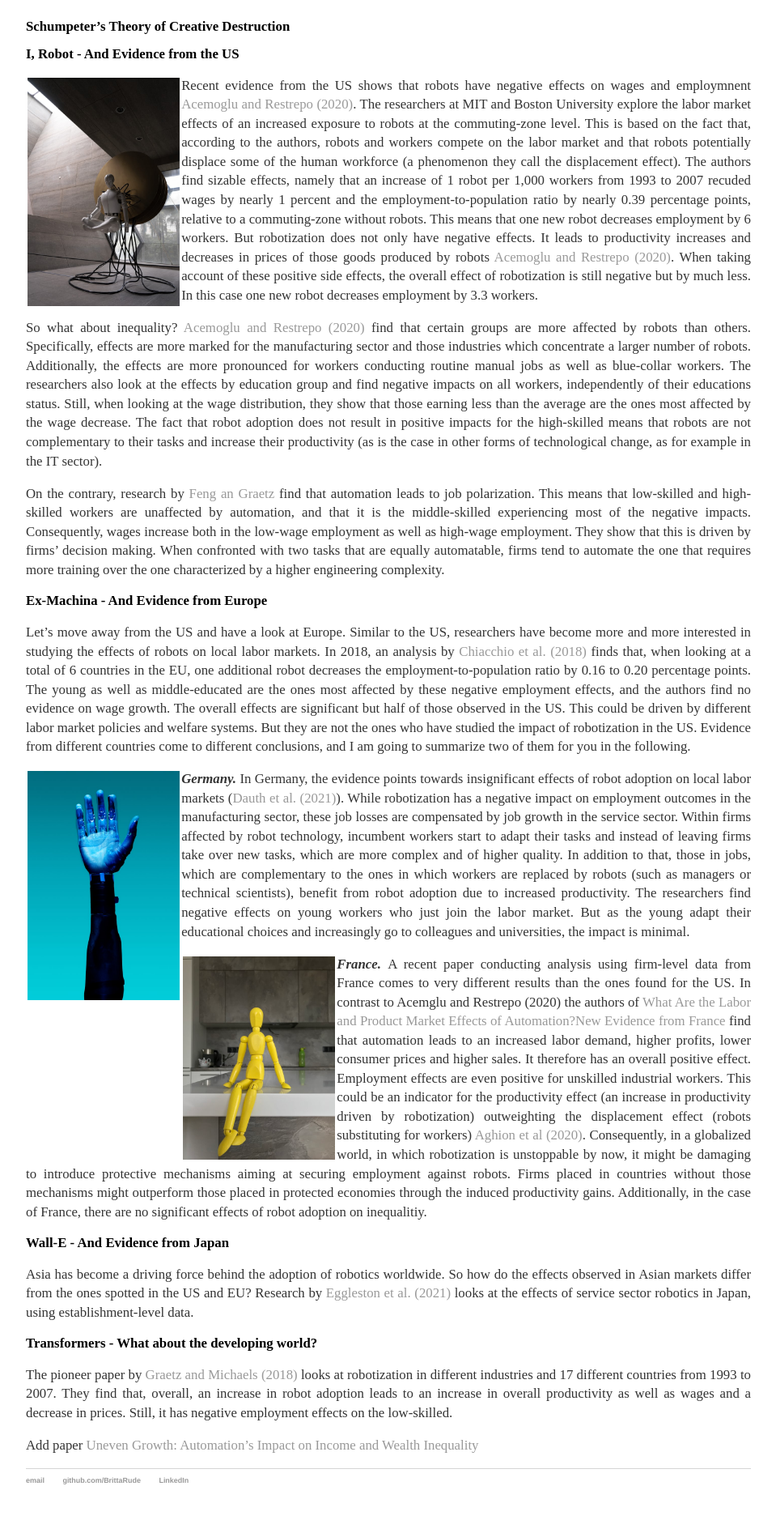
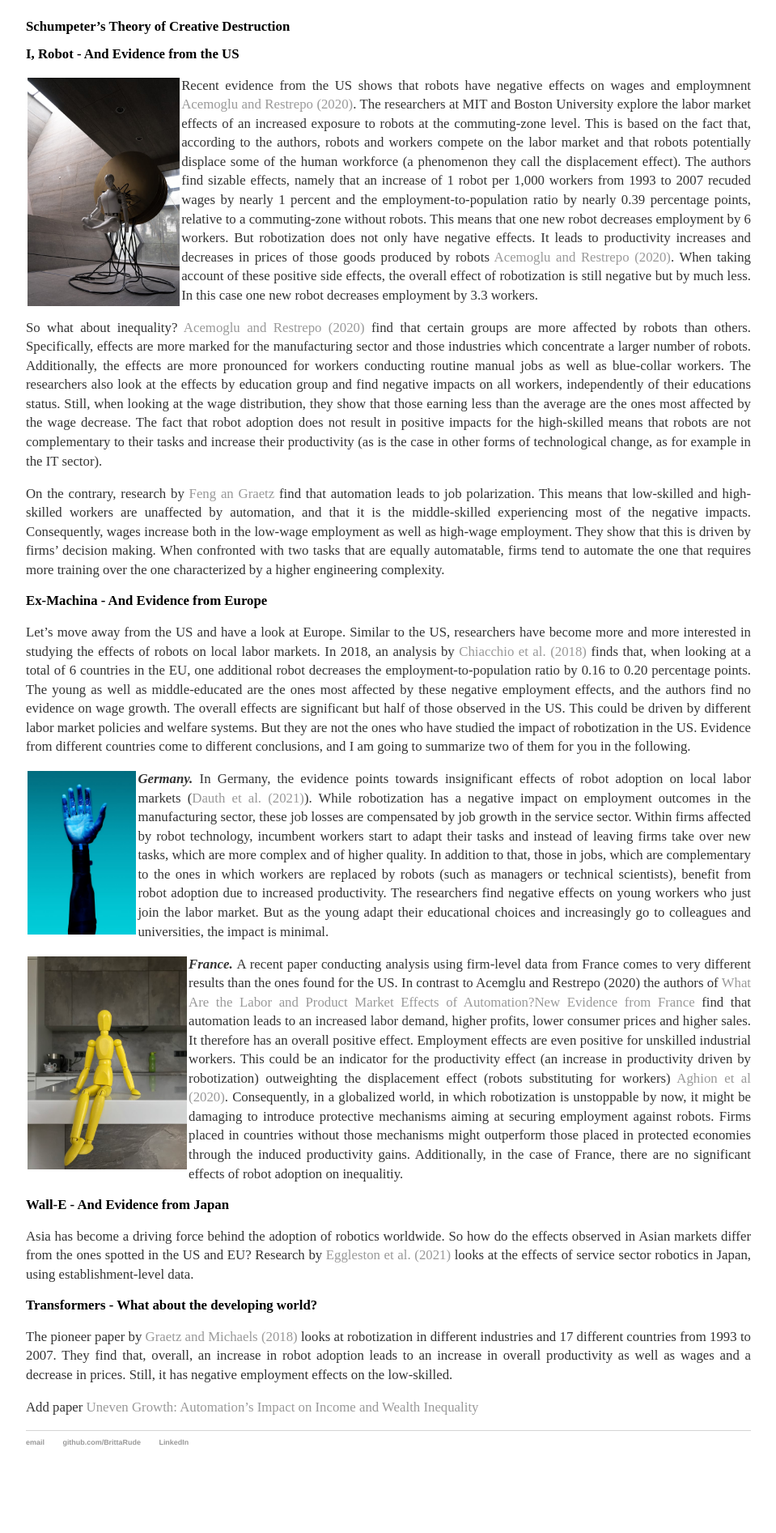
Before and after one commit to BrittaRude/BrittaRude.github.io, a Jekyll site: the page built from inputs_cakestory/_posts/2021-05-30-britta-rude-are-robots-grabbing-our-jobs.md, in a window 1280 px wide. Shown: the part 762-2655 px from the top of the page at 81% size, without its empty margins (160-1119 px from the left). Built offline with Jekyll 4.4.1, drawn with Linux system fonts in a browser that asks for light colours; after the commit the page ends 2608 px from its top, so only the background shows below that.

Commit message:
Update 2021-05-30-britta-rude-are-robots-grabbing-our-jobs.md

```diff
--- a/inputs_cakestory/_posts/2021-05-30-britta-rude-are-robots-grabbing-our-jobs.md
+++ b/inputs_cakestory/_posts/2021-05-30-britta-rude-are-robots-grabbing-our-jobs.md
@@ -30,11 +30,11 @@
 
 Let's move away from the US and have a look at Europe. Similar to the US, researchers have become more and more interested in studying the effects of robots on local labor markets. In 2018, an analysis by [Chiacchio et al. (2018)](https://www.bruegel.org/2018/04/the-impact-of-industrial-robots-on-eu-employment-and-wages-a-local-labour-market-approach/) finds that, when looking at a total of 6 countries in the EU, one additional robot decreases the employment-to-population ratio by 0.16 to 0.20 percentage points. The young as well as middle-educated are the ones most affected by these negative employment effects, and the authors find no evidence on wage growth. The overall effects are significant but half of those observed in the US. This could be driven by different labor market policies and welfare systems. But they are not the ones who have studied the impact of robotization in the US. Evidence from different countries come to different conclusions, and I am going to summarize two of them for you in the following.
 
-<img src="/images/robots_germany.jpg" alt="robots_germany" style="float:left;margin: 2px 2px 2px 2px;max-width:21%;"/>
+<img src="/images/robots_germany.jpg" alt="robots_germany" style="float:left;margin: 2px 2px 2px 2px;max-width:15%;"/>
 
 <b><i>Germany. </i></b> In Germany, the evidence points towards insignificant effects of robot adoption on local labor markets ([Dauth et al. (2021)](https://academic.oup.com/jeea/advance-article/doi/10.1093/jeea/jvab012/6179884)). While robotization has a negative impact on employment outcomes in the manufacturing sector, these job losses are compensated by job growth in the service sector. Within firms affected by robot technology, incumbent workers start to adapt their tasks and instead of leaving firms take over new tasks, which are more complex and of higher quality. In addition to that, those in jobs, which are complementary to the ones in which workers are replaced by robots (such as managers or technical scientists), benefit from robot adoption due to increased productivity. The researchers find negative effects on young workers who just join the labor market. But as the young adapt their educational choices and increasingly go to colleagues and universities, the impact is minimal.
 
-<img src="/images/robots_france.jpg" alt="robots_france" style="float:left;margin: 2px 2px 2px 2px;max-width:21%;"/>
+<img src="/images/robots_france.jpg" alt="robots_france" style="float:left;margin: 2px 2px 2px 2px;max-width:22%;"/>
 
 <b><i>France. </i></b> A recent paper conducting analysis using firm-level data from France comes to very different results than the ones found for the US. In contrast to Acemglu and Restrepo (2020) the authors of [What Are the Labor and Product Market Effects of Automation?New Evidence from France](https://scholar.harvard.edu/files/aghion/files/what_are_the_labor_and_product_market_effects_of_automation_jan2020.pdf) find that automation leads to an increased labor demand, higher profits, lower consumer prices and higher sales. It therefore has an overall positive effect. Employment effects are even positive for unskilled industrial workers. This could be an indicator for the productivity effect (an increase in productivity driven by robotization) outweighting the displacement effect (robots substituting for workers) [Aghion et al (2020)](https://scholar.harvard.edu/files/aghion/files/what_are_the_labor_and_product_market_effects_of_automation_jan2020.pdf). Consequently, in a globalized world, in which robotization is unstoppable by now, it might be damaging to introduce protective mechanisms aiming at securing employment against robots. Firms placed in countries without those mechanisms might outperform those placed in protected economies through the induced productivity gains. Additionally, in the case of France, there are no significant effects of robot adoption on inequalitiy.
 
```
